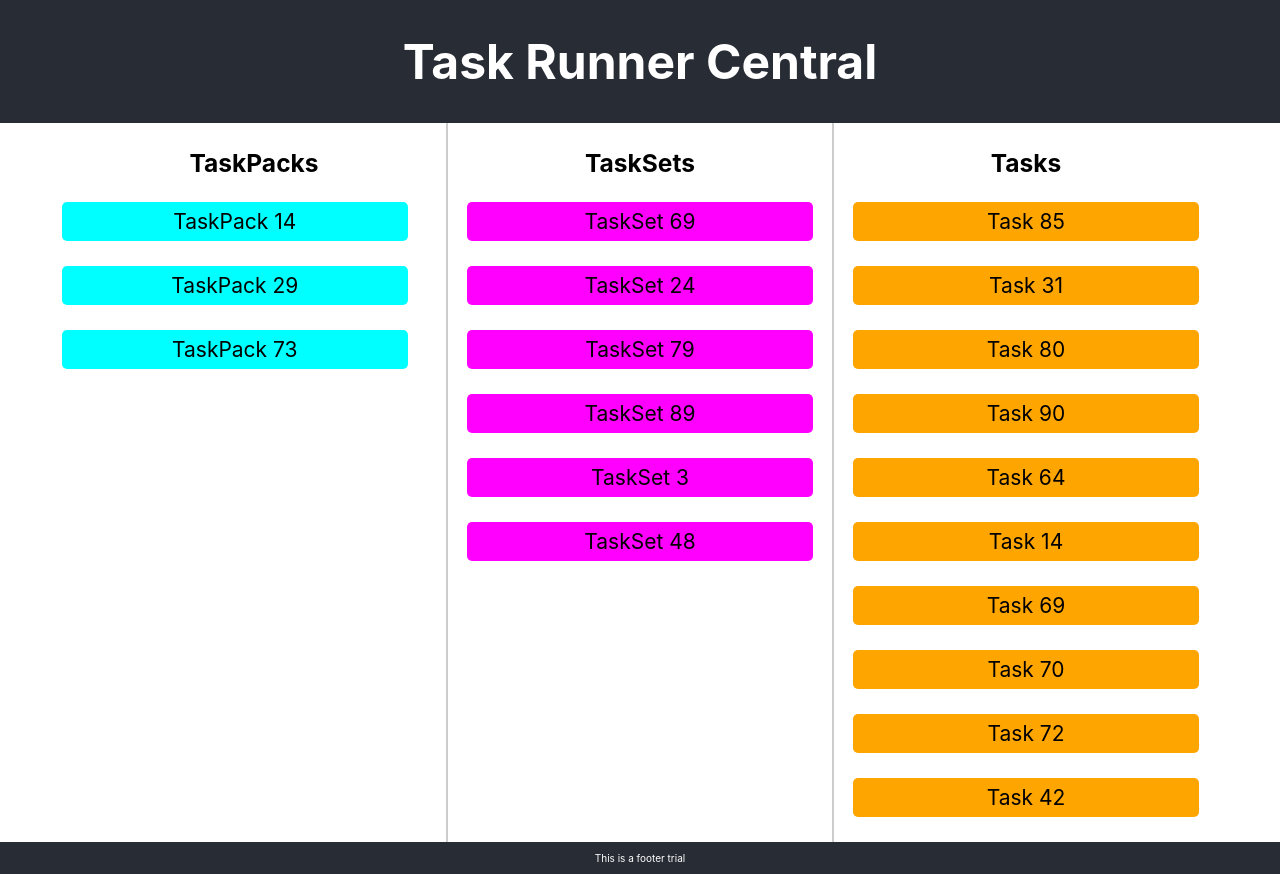
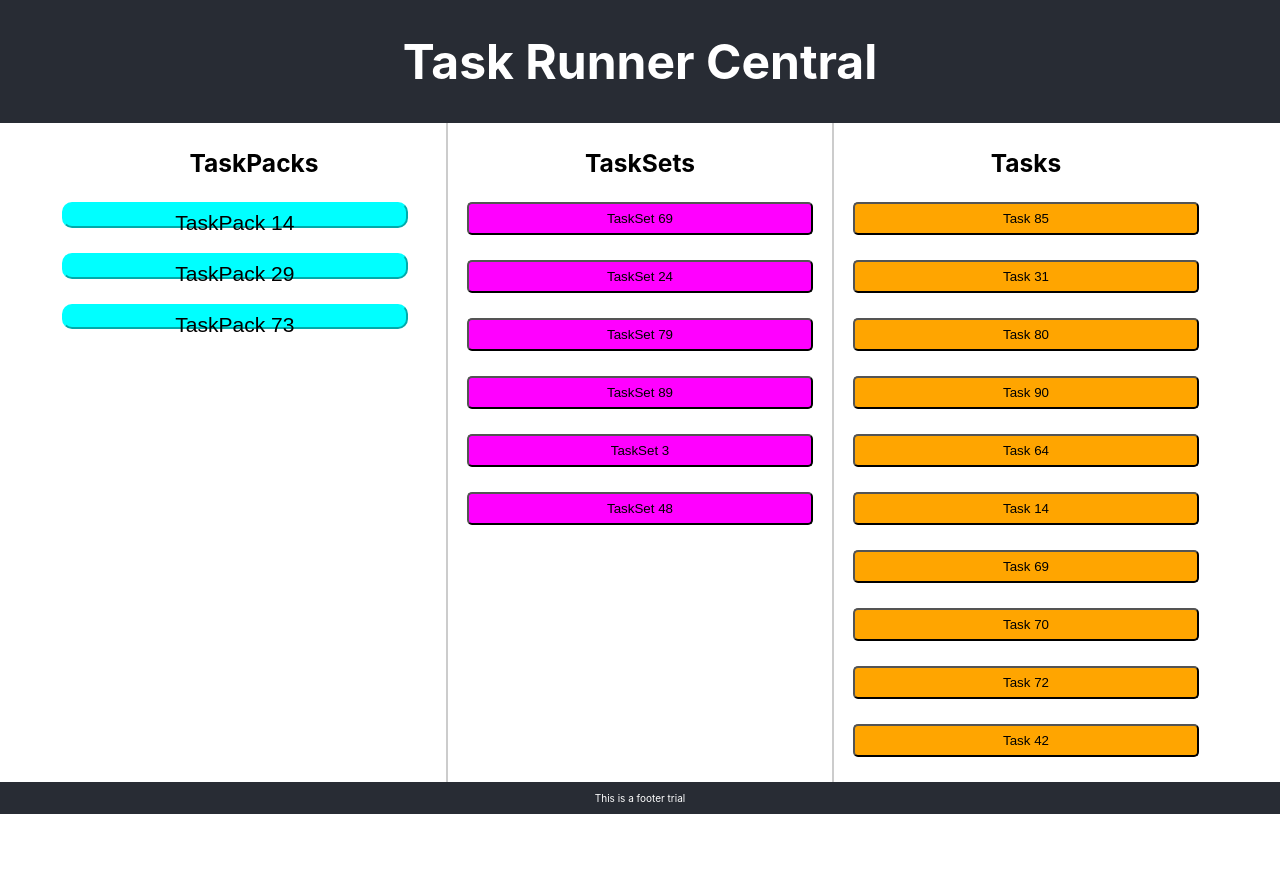
Before and after one commit to foolstak/TechStudyPlan2019, a React (Create React App) app in the folder FrontEnd/TRC/trc-ui/: page / in a window 1280 px wide. After the commit the page ends 814 px from the top, so only its background shows below. Built offline with nearby package versions, Linux system fonts and the light colour scheme.

Commit message:
Changed the links for TaskPack, TaskSet and Task to buttons

```diff
--- a/FrontEnd/TRC/trc-ui/src/App.js
+++ b/FrontEnd/TRC/trc-ui/src/App.js
@@ -1,5 +1,4 @@
 import React from 'react';
-import logo from './logo.svg';
 import './App.css';
 import TaskPackSection from './TaskPack/TaskPackSection';
 import TaskSetSection from './TaskSet/TaskSetSection';
--- a/FrontEnd/TRC/trc-ui/src/Task/TaskSection.jsx
+++ b/FrontEnd/TRC/trc-ui/src/Task/TaskSection.jsx
@@ -6,25 +6,25 @@ class TaskSection extends Component{
     render(){
         return <div className="TaskSection-main">
             <h3>Tasks</h3>
-            <a href="#" className="Task-row"><Task /></a>
+            <button className="Task-row"><Task /></button>
             <br></br>
-            <a href="#" className="Task-row"><Task /></a>
+            <button className="Task-row"><Task /></button>
             <br></br>
-            <a href="#" className="Task-row"><Task /></a>
+            <button className="Task-row"><Task /></button>
             <br></br>
-            <a href="#" className="Task-row"><Task /></a>
+            <button className="Task-row"><Task /></button>
             <br></br>
-            <a href="#" className="Task-row"><Task /></a>
+            <button className="Task-row"><Task /></button>
             <br></br>
-            <a href="#" className="Task-row"><Task /></a>
+            <button className="Task-row"><Task /></button>
             <br></br>
-            <a href="#" className="Task-row"><Task /></a>
+            <button className="Task-row"><Task /></button>
             <br></br>
-            <a href="#" className="Task-row"><Task /></a>
+            <button className="Task-row"><Task /></button>
             <br></br>
-            <a href="#" className="Task-row"><Task /></a>
+            <button className="Task-row"><Task /></button>
             <br></br>
-            <a href="#" className="Task-row"><Task /></a>
+            <button className="Task-row"><Task /></button>
             <br></br>
             </div>;
     }
--- a/FrontEnd/TRC/trc-ui/src/TaskPack/TaskPackSection.css
+++ b/FrontEnd/TRC/trc-ui/src/TaskPack/TaskPackSection.css
@@ -12,8 +12,10 @@
   .TaskPack-row{
     background: cyan;
     width: 90%;
+    height: 2vw;
     color: #000;
-    text-decoration: none;
-    border-radius: 5px;
+    border-radius: 10px;
+    border-color: cyan;
+    font-size: calc(5px + 2vmin);
     padding: 7px 0px 7px 0px;
   }
--- a/FrontEnd/TRC/trc-ui/src/TaskPack/TaskPackSection.js
+++ b/FrontEnd/TRC/trc-ui/src/TaskPack/TaskPackSection.js
@@ -6,11 +6,11 @@ class TaskPackSection extends Component{
     render(){
         return <div  className="TaskPackSection-main">
                 <h3>TaskPacks</h3>
-                <a href="#" className="TaskPack-row"><TaskPack /></a>
+                <button className="TaskPack-row"><TaskPack /></button>
                 <br></br>
-                <a href="#" className="TaskPack-row"><TaskPack /></a>
+                <button className="TaskPack-row"><TaskPack /></button>
                 <br></br>
-                <a href="#" className="TaskPack-row"><TaskPack /></a>
+                <button className="TaskPack-row"><TaskPack /></button>
                 <br></br>
             </div>;
     }
--- a/FrontEnd/TRC/trc-ui/src/TaskSet/TaskSetSection.jsx
+++ b/FrontEnd/TRC/trc-ui/src/TaskSet/TaskSetSection.jsx
@@ -6,17 +6,17 @@ class TaskSetSection extends Component{
     render(){
         return <div className="TaskSetSection-main">
             <h3>TaskSets</h3>
-            <a href="#" className="TaskSet-row"><TaskSet /></a>
+            <button className="TaskSet-row"><TaskSet /></button>
             <br></br>
-            <a href="#" className="TaskSet-row"><TaskSet /></a>
+            <button className="TaskSet-row"><TaskSet /></button>
             <br></br>
-            <a href="#" className="TaskSet-row"><TaskSet /></a>
+            <button className="TaskSet-row"><TaskSet /></button>
             <br></br>
-            <a href="#" className="TaskSet-row"><TaskSet /></a>
+            <button className="TaskSet-row"><TaskSet /></button>
             <br></br>
-            <a href="#" className="TaskSet-row"><TaskSet /></a>
+            <button className="TaskSet-row"><TaskSet /></button>
             <br></br>
-            <a href="#" className="TaskSet-row"><TaskSet /></a>
+            <button className="TaskSet-row"><TaskSet /></button>
             <br></br>
             </div>;
     }
```
